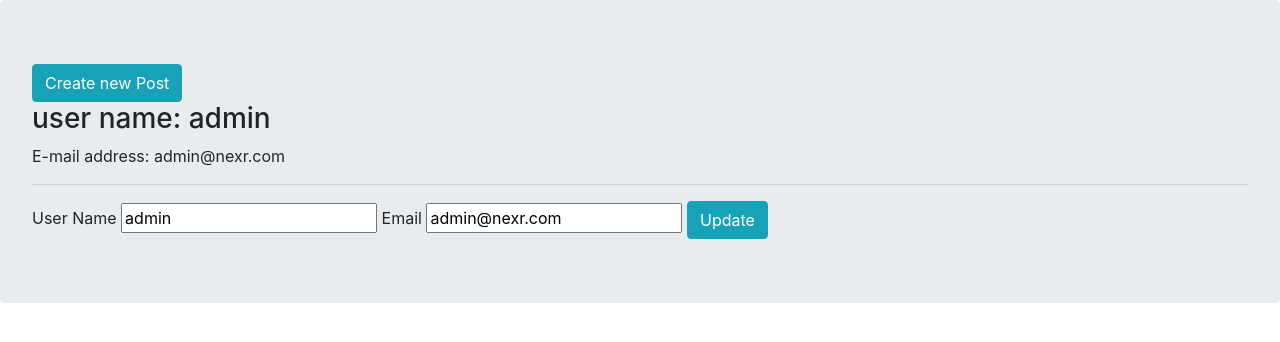
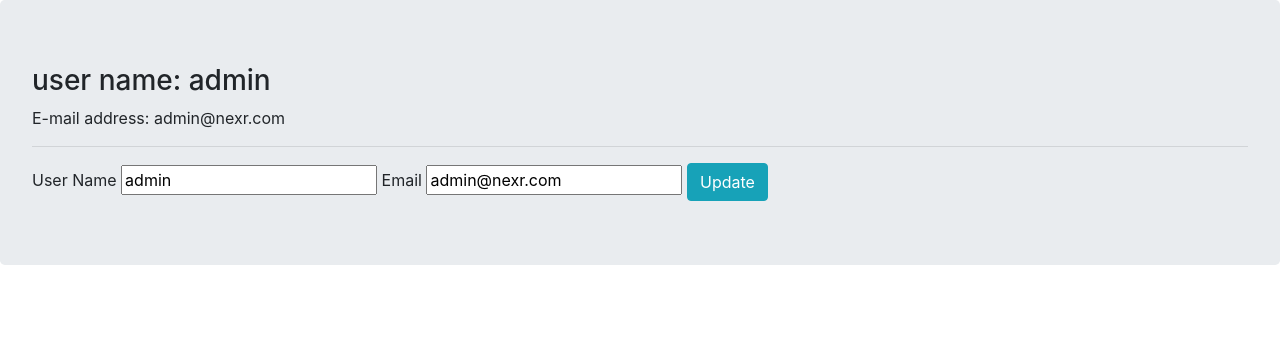
Before and after one commit to MoeinGhbh/python-ticketing, a Flask app: page /profile in a window 1280 px wide. Shown: the part 56-398 px from the top of the page. Run offline with Flask 2, Linux system fonts and the light colour scheme; a user stored in the database is signed in.

Commit message:
delete unused files

```diff
--- a/Login/forms.py
+++ b/Login/forms.py
@@ -1,7 +1,7 @@
 from flask_wtf import FlaskForm
 from wtforms import StringField, PasswordField, BooleanField, TextAreaField
 from wtforms.validators import DataRequired, Length, Email, EqualTo, ValidationError
-from Login.models import User, Post
+from Login.models import User
 from flask_login import current_user
 
 
@@ -37,12 +37,6 @@ class UpdateProfile(FlaskForm):
     username = StringField('User Name', validators=[DataRequired(), Length(min=3)]
                            )
 
-    # password = PasswordField('password', validators=[DataRequired(),
-    #                                                  Length(min=3, max=25)])
-    # confirm_password = PasswordField('confirm password',
-    #                                  validators=[DataRequired(), EqualTo('password')]
-    #                                  )
-
     def validate_username(self, username):
         if current_user.username != username.data:
             user = User.query.filter_by(username=username.data).first()
@@ -54,8 +48,3 @@ class UpdateProfile(FlaskForm):
             user = User.query.filter_by(username=email.data).first()
             if user:
                 raise ValidationError('the email is already exist.')
-
-
-class PostForm(FlaskForm):
-    title = StringField('title', validators=[DataRequired(), Length(min=5)])
-    content = TextAreaField('content', validators=[DataRequired(), Length(min=10)])
--- a/Login/routes.py
+++ b/Login/routes.py
@@ -1,22 +1,17 @@
 from flask import Flask, render_template, request, redirect, url_for, flash, abort
 from Login import app
-from Login.forms import RegistrationForm, LoginForm, UpdateProfile, PostForm
-from Login.models import User, Post
+from Login.forms import RegistrationForm, LoginForm, UpdateProfile
+from Login.models import User
 from Login import db, bcrypt
 from flask_login import login_user, current_user, logout_user, login_required
 
 
 @app.route('/', methods=['GET', 'POST'])
 def home():
-    posts = Post.query.all()
-    print(posts)
-    return render_template('home.html', form=posts)
+    return render_template('home.html')
 
 
-@app.route('/post/<int:post_id>')
-def detail(post_id):
-    post = Post.query.get_or_404(post_id)
-    return render_template('detail.html', det_post=post)
+
 
 
 @app.route('/register', methods=['GET', 'POST'])
@@ -74,48 +69,3 @@ def profile():
         upfrm.email.data = current_user.email
         upfrm.username.data = current_user.username
     return render_template('profile.html', form=upfrm)
-
-
-@app.route('/post/new', methods=['GET', 'POST'])
-@login_required
-def newpost():
-    post_form = PostForm()
-    if post_form.validate_on_submit():
-        post = Post(title=post_form.title.data, content=post_form.content.data, user=current_user)
-        db.session.add(post)
-        db.session.commit()
-        flash('New post updated successfully', 'info')
-        return redirect(url_for('home'))
-    return render_template('post.html', form=post_form)
-
-
-@app.route('/post/<int:post_id>/delete')
-@login_required
-def delete_post(post_id):
-    post = Post.query.get_or_404(post_id)
-    if post.user != current_user:
-        abort(403)
-    else:
-        db.session.delete(post)
-        db.session.commit()
-        flash('Post deleted successfully', 'info')
-        return redirect(url_for('home'))
-
-
-@app.route('/post/<int:post_id>/update', methods=['GET', 'POST'])
-@login_required
-def update_post(post_id):
-    post = Post.query.get_or_404(post_id)
-    if current_user != post.user:
-        abort(403)
-    upform = PostForm()
-    if upform.validate_on_submit():
-        post.title = upform.title.data
-        post.content = upform.content.data
-        db.session.commit()
-        flash('Post successfully updated', 'info')
-        return redirect(url_for('detail', post_id=post.id))
-    elif request.method == 'GET':
-        upform.title.data = post.title
-        upform.content.data = post.content
-        return render_template('update.html', form=upform)
--- a/Login/templates/profile.html
+++ b/Login/templates/profile.html
@@ -3,7 +3,7 @@
 
 {% block content %}
 
-    <a href="{{ url_for('newpost') }}" class="btn btn-info" > Create new Post </a>
+
 
     <h3>    user name:        {{ current_user.username }}</h3>
     <p>   E-mail address:        {{ current_user.email }}</p><hr />
```
Also changed, not shown: Login/models.py (+0 -12 lines), Login/templates/detail.html (deleted, +0 -12 lines), Login/templates/post.html (deleted, +0 -13 lines), LoginModule.db.
